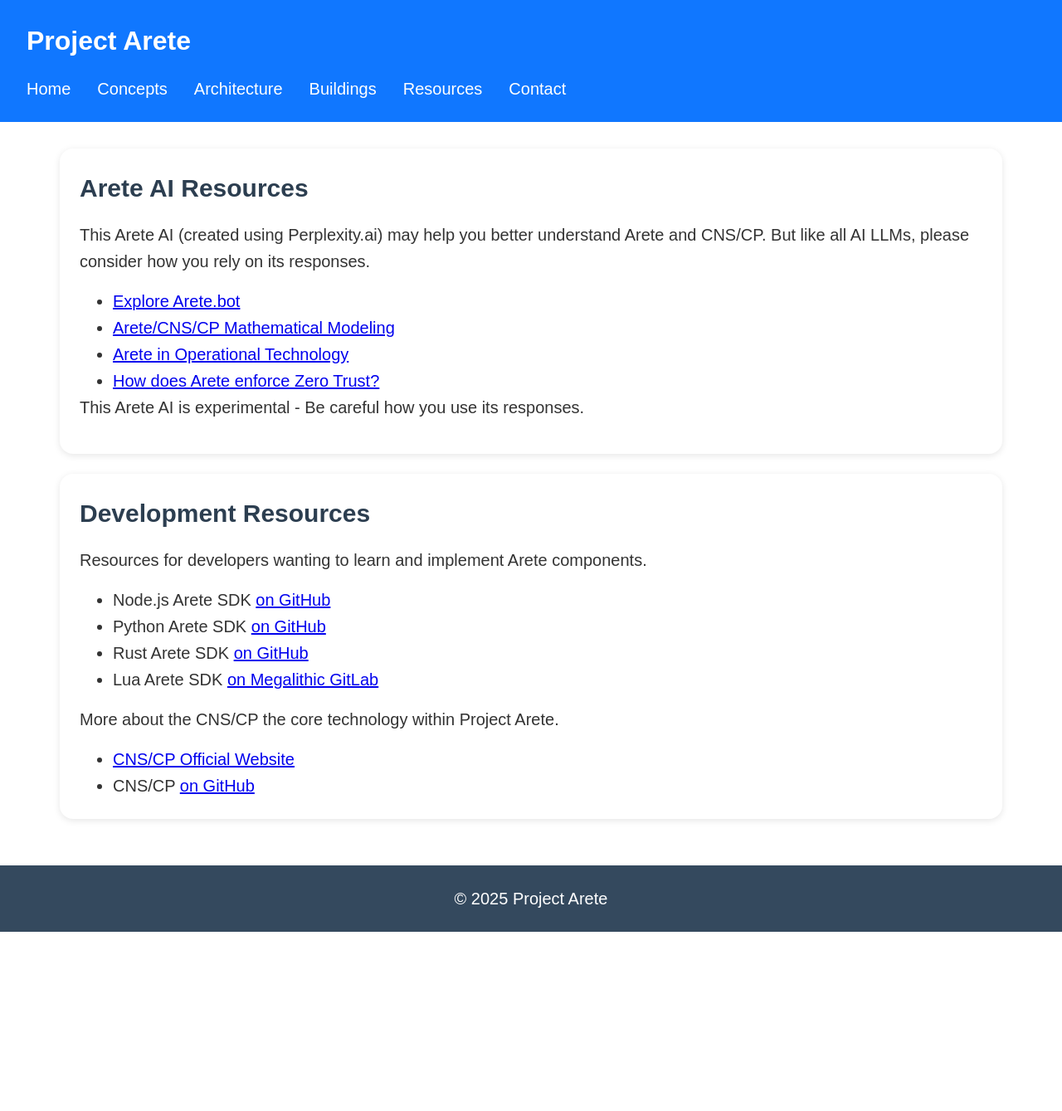
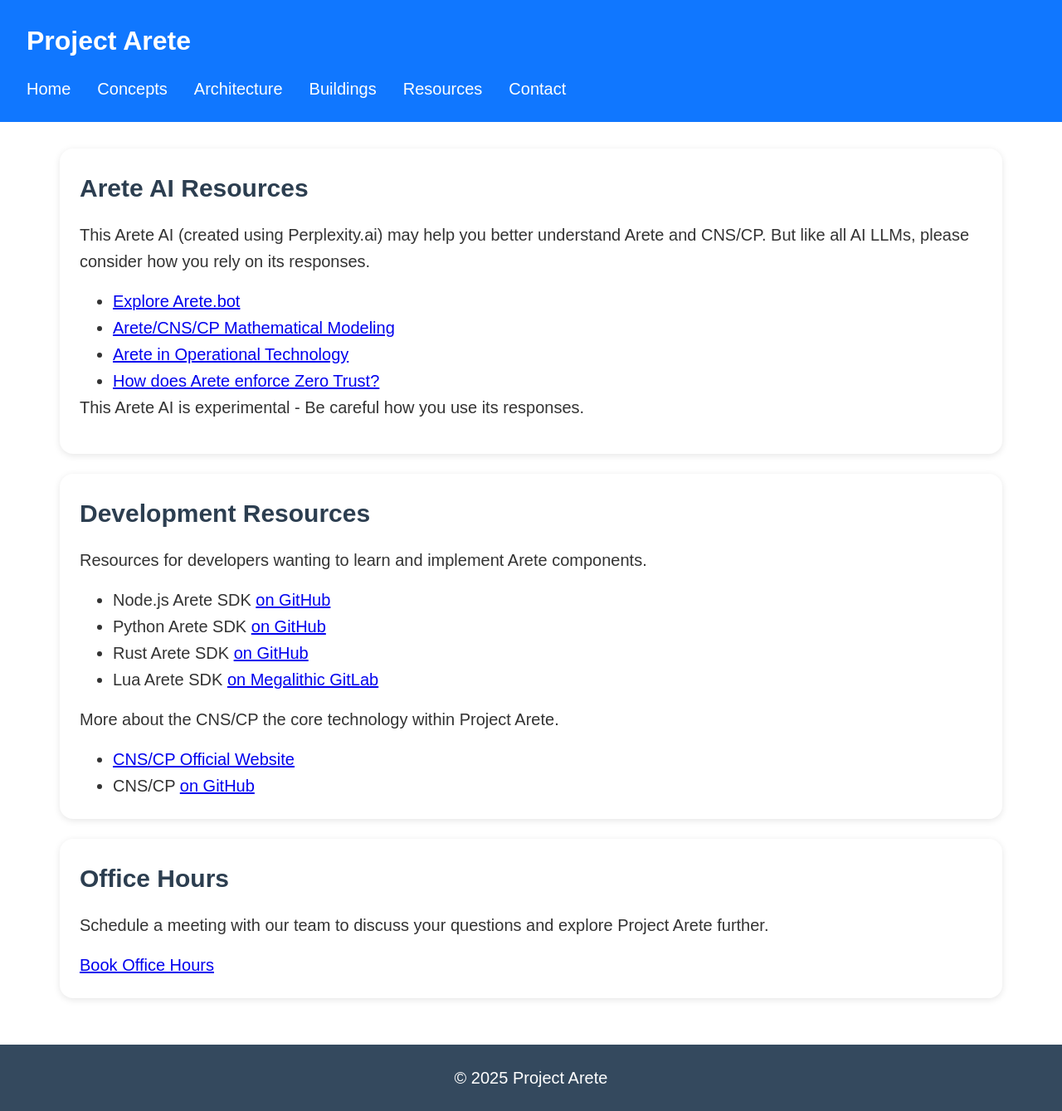
Before and after one commit to project-arete/website, a Jekyll site: the page explore.html, which Jekyll copies as it is, in a window 1280 px wide. Shown: the whole page at 83% size. Built offline with Jekyll 4.4.1, drawn with Linux system fonts in a browser that asks for light colours; before the commit the page ends 1123 px from its top, so only the background shows below that.

Commit message:
Update explore.html

```diff
--- a/explore.html
+++ b/explore.html
@@ -57,7 +57,14 @@
                     <li>CNS/CP <a href="https://cns.dev" target="_blank">on GitHub</a></li>
                 </ul>
             </div>
+            <div class="card">
+                <h2>Office Hours</h2>
+                <p>Schedule a meeting with our team to discuss your questions and explore Project Arete further.</p>
+                <a href="https://calendly.com/padiio/ibb" target="_blank" class="office-hours-link">Book Office Hours</a>
+            </div>
+
         </section>
+
     </main>
     <footer>
         <p>© 2025 Project Arete</p>
```
